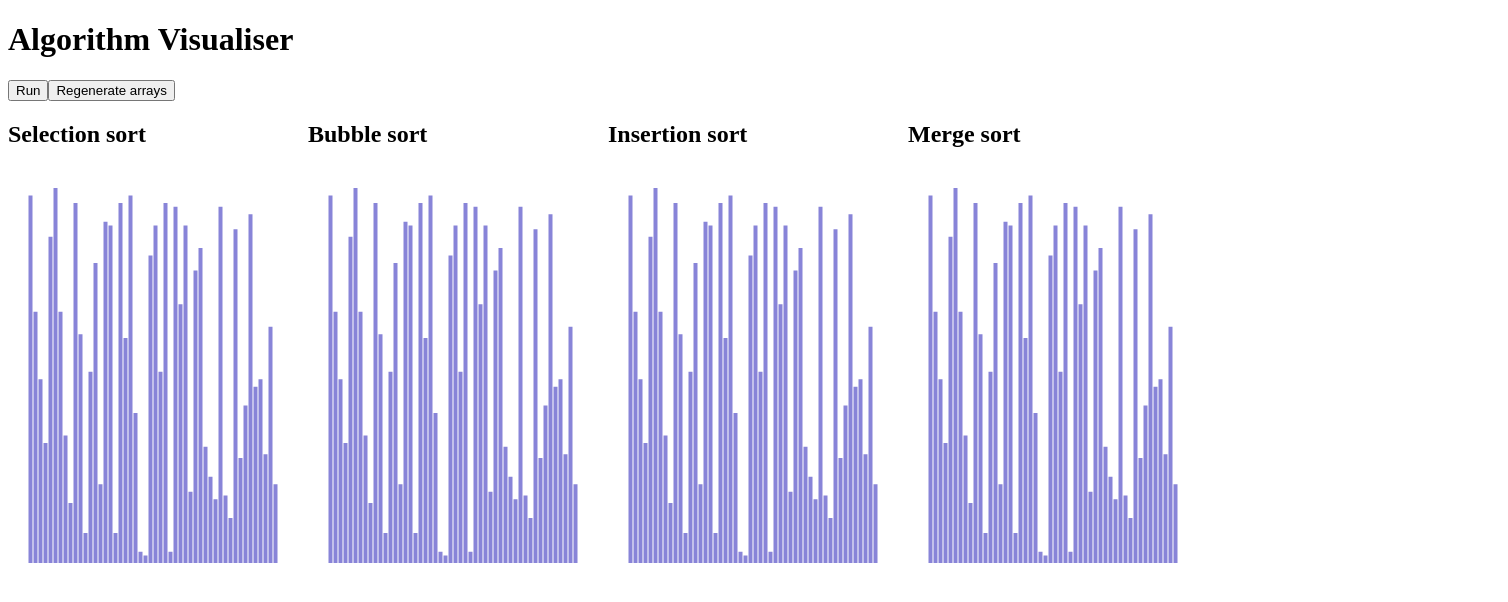
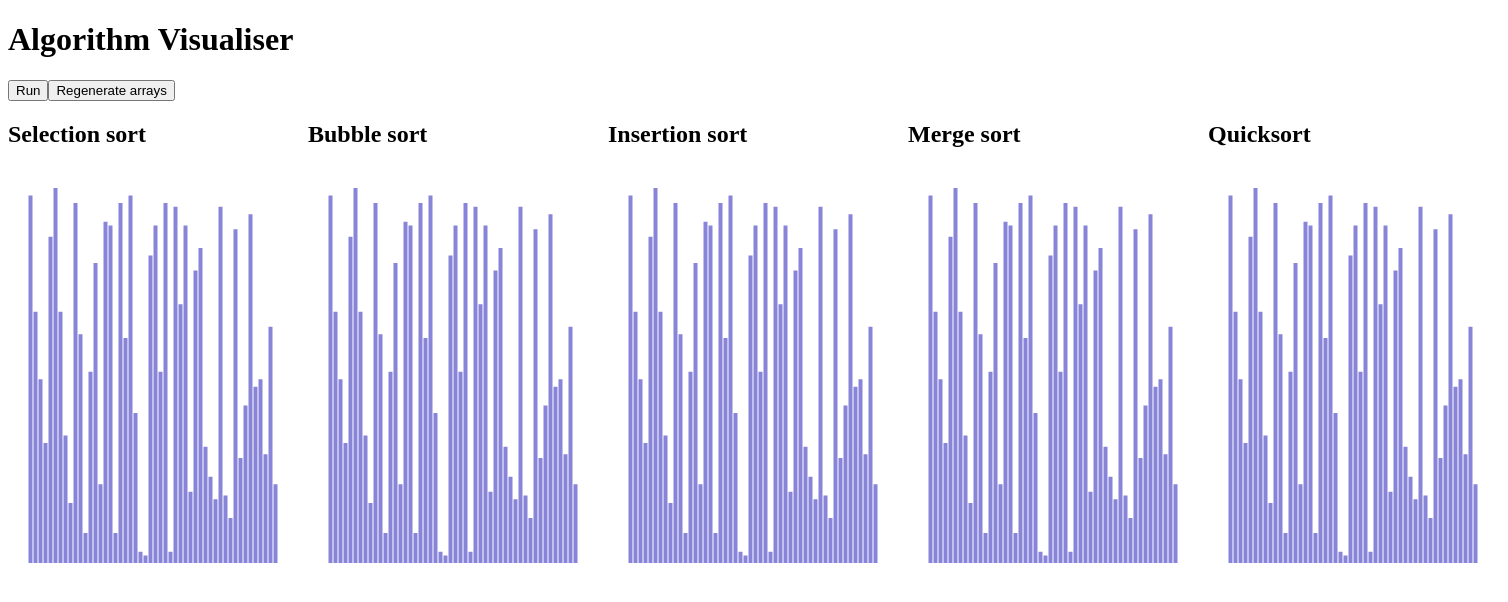
Before and after one commit to zoltan-antal/algorithm-visualiser, a React (Vite) app: page / in a window 1280 px wide. Shown: the top 602 px of the page, 1508 px wide, since content can reach past the window. Built offline with nearby package versions, Linux system fonts and the light colour scheme.

Commit message:
Add visualisation for quickSort

```diff
--- a/src/App.tsx
+++ b/src/App.tsx
@@ -8,6 +8,7 @@ import selectionSort from './algorithms/selectionSort.ts';
 import bubbleSort from './algorithms/bubbleSort.ts';
 import insertionSort from './algorithms/insertionSort.ts';
 import mergeSort from './algorithms/mergeSort.ts';
+import quickSort from './algorithms/quickSort.ts';
 
 import AlgorithmStates from './types/AlgorithmStates.ts';
 
@@ -21,7 +22,7 @@ function App() {
     bubbleSort,
     insertionSort,
     mergeSort,
-    //
+    quickSort,
   ];
   const algorithmNames = algorithms.map((algorithm) => algorithm.algorithmName);
   const [arrays, setArrays] = useState<AlgorithmStates>(
@@ -48,6 +49,7 @@ function App() {
   console.log('Bubble sort: ' + arrays.bubbleSort);
   console.log('Insertion sort: ' + arrays.insertionSort);
   console.log('Merge sort: ' + arrays.mergeSort);
+  console.log('Quicksort: ' + arrays.quickSort);
 
   return (
     <>
@@ -75,6 +77,10 @@ function App() {
           <h2>Merge sort</h2>
           <BarChart data={arrays.mergeSort} />
         </div>
+        <div>
+          <h2>Quicksort</h2>
+          <BarChart data={arrays.quickSort} />
+        </div>
       </div>
     </>
   );
--- a/src/algorithms/quickSort.ts
+++ b/src/algorithms/quickSort.ts
@@ -1,7 +1,6 @@
-// STANDARD ALGORITHM
-
 const quickSort = (unsorted: number[]) => {
   const sorted = [...unsorted];
+  const steps = [[...unsorted]];
 
   const partition = (arr: number[], start: number, end: number) => {
     let p = Math.floor(Math.random() * (end - start + 1)) + start;
@@ -14,8 +13,10 @@ const quickSort = (unsorted: number[]) => {
         [arr[i], arr[j]] = [arr[j], arr[i]];
         i++;
       }
+      steps.push([...arr]);
     }
     [arr[p], arr[i - 1]] = [arr[i - 1], arr[p]];
+    steps.push([...arr]);
     return i - 1;
   };
 
@@ -25,6 +26,7 @@ const quickSort = (unsorted: number[]) => {
     end: number = arr.length - 1
   ) => {
     if (start >= end) {
+      steps.push([...arr]);
       return;
     }
     const partitionIndex = partition(arr, start, end);
@@ -33,7 +35,9 @@ const quickSort = (unsorted: number[]) => {
   };
 
   quickSortInPlace(sorted);
-  return sorted;
+  return steps;
 };
 
+quickSort.algorithmName = 'quickSort';
+
 export default quickSort;
```
